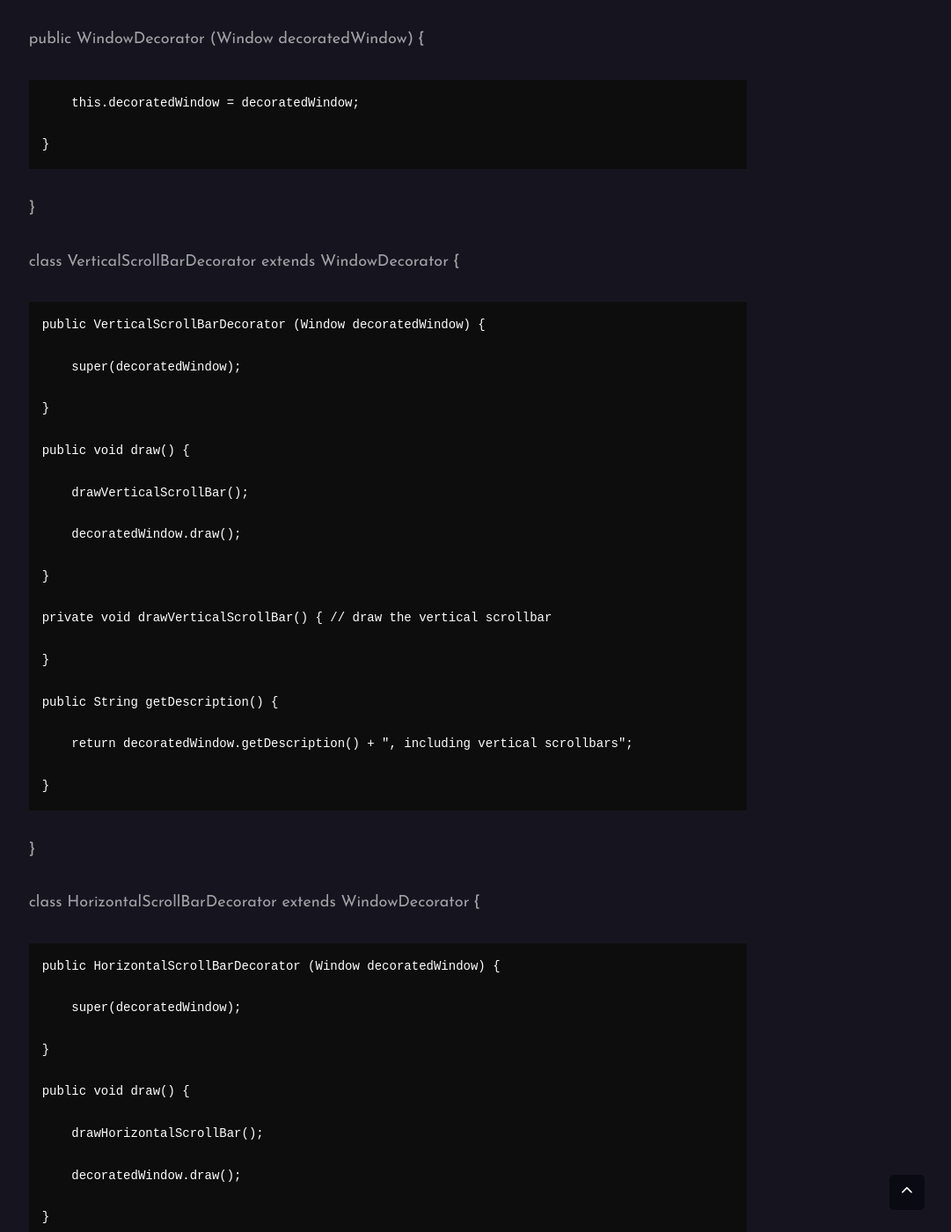
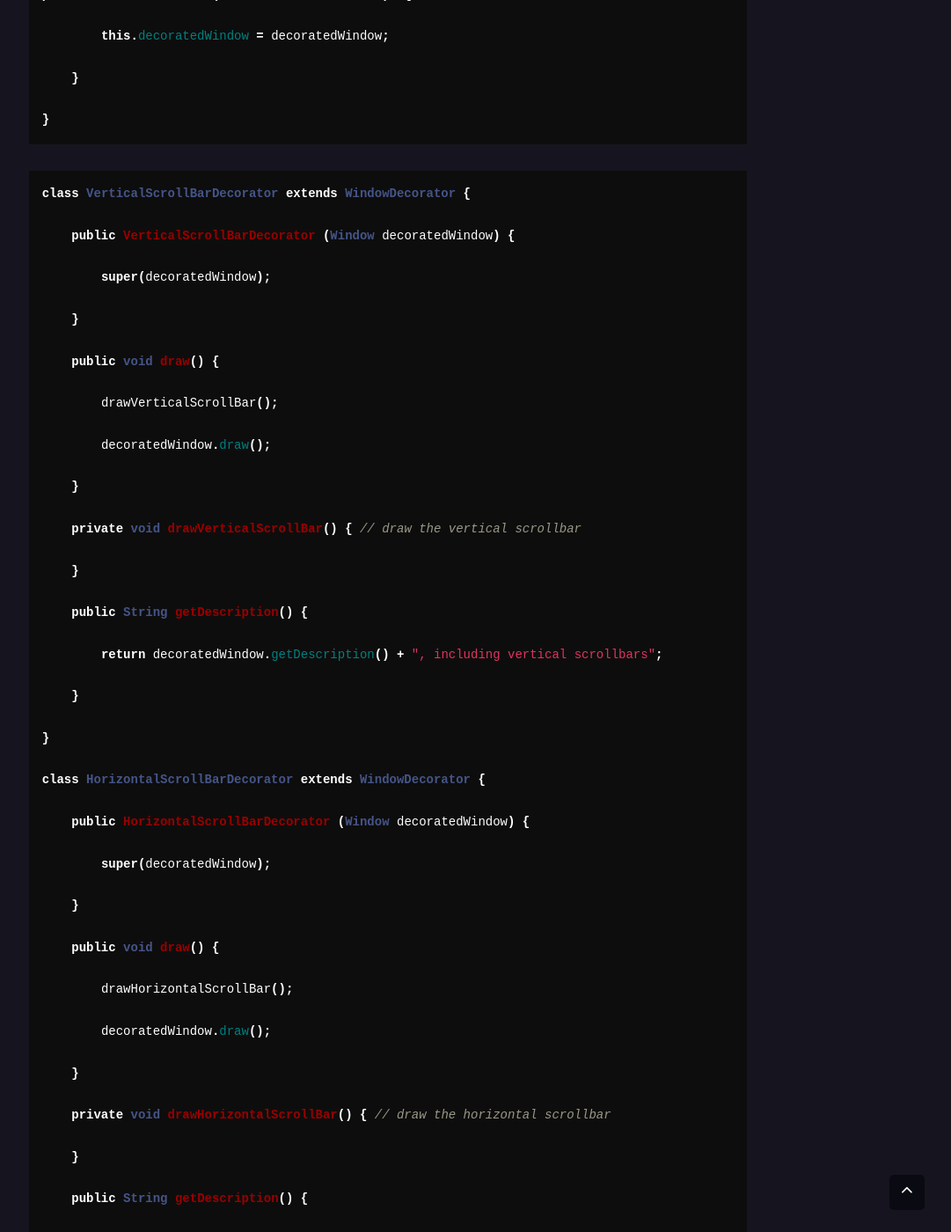
Before and after one commit to hs95blue/hs95blue.github.io, a Jekyll site: the page built from _posts/2020-09-25-1.md, in a window 1280 px wide and 1400 px high, scrolled down 2677 px. Shown: the whole window at 88% size, without its empty margins (199-1280 px from the left). Built offline with Jekyll 4.4.1, drawn with Linux system fonts in a browser that asks for light colours; nearby versions of some CDN libraries; comment, search, counter and statistics services are not loaded; some of the changed text lies outside the part shown.

Commit message:
Update 2020-09-25-1.md

````diff
--- a/_posts/2020-09-25-1.md
+++ b/_posts/2020-09-25-1.md
@@ -19,30 +20,31 @@ tags:   Spring
 
 
 
- * 데코레이터 패턴 :
+ * 데코레이터 패턴 :<br/>
 
- 타깃의 코드에 손 대지 않고, 클라이언트가 호출하는 방법도 변경하지 않은 채로 새로운 기능을 추가할 때 유용한 방법.
- 핵심 코드에 부가적인 기능을 추가하기 위해서 런타임시 다이나믹하게 추가되는 프록시를 사용. 즉 동일한 인터페이스를 구현한 여러 개의 객체를 사용하는 것.
- 주어진 상황 및 용도에 따라 어떤 객체에 책임을 덧붙이는 패턴. 기능 확장이 필요할 때 서브클래싱(Subclassing) 대신 쓸 수 있는 유연한 대안이 될 수 있음.
- 동적으로 객체의 추가적인 기능들을 가진 객체를 덧붙여 꾸밈.
+ 타깃의 코드에 손 대지 않고, 클라이언트가 호출하는 방법도 변경하지 않은 채로 새로운 기능을 추가할 때 유용한 방법.<br/>
+ 핵심 코드에 부가적인 기능을 추가하기 위해서 런타임시 다이나믹하게 추가되는 프록시를 사용. 즉 동일한 인터페이스를 구현한 여러 개의 객체를 사용하는 것.<br/>
+ 주어진 상황 및 용도에 따라 어떤 객체에 책임을 덧붙이는 패턴. 기능 확장이 필요할 때 서브클래싱(Subclassing) 대신 쓸 수 있는 유연한 대안이 될 수 있음.<br/>
+ 동적으로 객체의 추가적인 기능들을 가진 객체를 덧붙여 꾸밈.<br/>
 
 
 
 
- * 프록시 패턴 :
+ * 프록시 패턴 :<br/>
 
- 타깃의 기능 자체에는 관여하지 않으면서 접근하는 방법을 제어해주는 프록시를 이용하는 방법.
+ 타깃의 기능 자체에는 관여하지 않으면서 접근하는 방법을 제어해주는 프록시를 이용하는 방법.<br/>
 
-위의 2가지 패턴의 차이점은 프록시의 경우는 실제 실행될 타깃을 확장하거나 기능을 추가하는 것이 아니라, 단지 타깃에 접근하는 방법 자체를 프록시를 통하여 가능하게 하는 것이고, 데코레이터는 실행 타깃의 확장을 의미함.
+위의 2가지 패턴의 차이점은 프록시의 경우는 실제 실행될 타깃을 확장하거나 기능을 추가하는 것이 아니라,<br/>
+ 단지 타깃에 접근하는 방법 자체를 프록시를 통하여 가능하게 하는 것이고, 데코레이터는 실행 타깃의 확장을 의미함.<br/>
 
 
 
 
 
-데코레이터 패턴에 대한 예제 코드 : 출처 - 위키피디아 (http://en.wikipedia.org/wiki/Decorator_pattern)
+데코레이터 패턴에 대한 예제 코드 : 출처 - 위키피디아 (http://en.wikipedia.org/wiki/Decorator_pattern)<br/>
 
 
-
+```java
 // Windows Interface & Simple Window Class
 
 interface Window {
@@ -70,9 +72,9 @@ class SimpleWindow implements Window {
     }
 
 }
+```
 
-
-
+```java
 // Decorators
 abstract class WindowDecorator implements Window {
 
@@ -85,7 +87,9 @@ public WindowDecorator (Window decoratedWindow)  {
     }
 
 }
+```
 
+```java
 class VerticalScrollBarDecorator extends WindowDecorator {
 
     public VerticalScrollBarDecorator (Window decoratedWindow) {
@@ -141,10 +145,10 @@ class HorizontalScrollBarDecorator extends WindowDecorator {
     }
 
 }
+```
 
 
-
-
+ ```java
 // Decorator Pattern Example
 
 public class DecoratedWindowTest {
@@ -166,37 +170,37 @@ public class DecoratedWindowTest {
     }
 
 }
+```
+
+
+윈도우에 대한 인터페이스(interface Window)와 클래스(class SimpleWindow),<br/>
+
+그리고 수직 스크롤바가 있는 윈도우 클래스(class VerticalScrollBarDecorator), <- 데코레이터<br/>
+
+수평 스크롤바가 있는 윈도우 클래스(class HorizontalScrollBarDecorator) <- 데코레이터<br/>
 
 
 
-윈도우에 대한 인터페이스(interface Window)와 클래스(class SimpleWindow),
+기존 윈도우(Simple Window) 클래스를 감싸(implements) 스크롤이 추가된 클래스를 새로 재정의함.<br/>
 
-그리고 수직 스크롤바가 있는 윈도우 클래스(class VerticalScrollBarDecorator), <- 데코레이터
-
-수평 스크롤바가 있는 윈도우 클래스(class HorizontalScrollBarDecorator) <- 데코레이터
+(기존 클래스에 장식(데코레이팅)된 형태로 클래스를 정의)<br/>
 
 
 
-기존 윈도우(Simple Window) 클래스를 감싸(implements) 스크롤이 추가된 클래스를 새로 재정의함.
+데코레이터 패턴의 단점 :<br/>
 
-(기존 클래스에 장식(데코레이팅)된 형태로 클래스를 정의)
+- 잡다한 클래스가 많아지고, 겹겹이 에워싼 형태의 구조로 구조가 복잡해지면 객체의 정체를 알기 어려움.<br/>
 
 
 
-데코레이터 패턴의 단점 :
+데코레이터 패턴의 장점 :<br/>
 
-- 잡다한 클래스가 많아지고, 겹겹이 에워싼 형태의 구조로 구조가 복잡해지면 객체의 정체를 알기 어려움.
-
-
-
-데코레이터 패턴의 장점 :
-
-- 기존 코드는 수정하지 않고, 확장 및 추가가 가능함.
+- 기존 코드는 수정하지 않고, 확장 및 추가가 가능함.<br/>
 
 
 
 
 
-패턴의 종류에는 옵저버 패턴, 데코레이터 패턴, 프록시 패턴, 팩토리 패턴, 싱글턴 패턴, 커맨드 패턴, 어댑터 패턴, 퍼사드 패턴, 템플릿 패턴 등등 다양하며 좀 더 자세히 알고 싶은 경우에 Head First Design Patterns (저자 에릭 프리먼) 서적을 추천함.
+패턴의 종류에는 옵저버 패턴, 데코레이터 패턴, 프록시 패턴, 팩토리 패턴, 싱글턴 패턴, 커맨드 패턴, 어댑터 패턴, 퍼사드 패턴, 템플릿 패턴 등등 다양하며 좀 더 자세히 알고 싶은 경우에 Head First Design Patterns (저자 에릭 프리먼) 서적을 추천
 
 데코레이터 패턴 위키피디아 : http://en.wikipedia.org/wiki/Decorator_pattern
````
Also changed, not shown: other parts of _posts/2020-09-25-1.md (+2 -1 lines).
